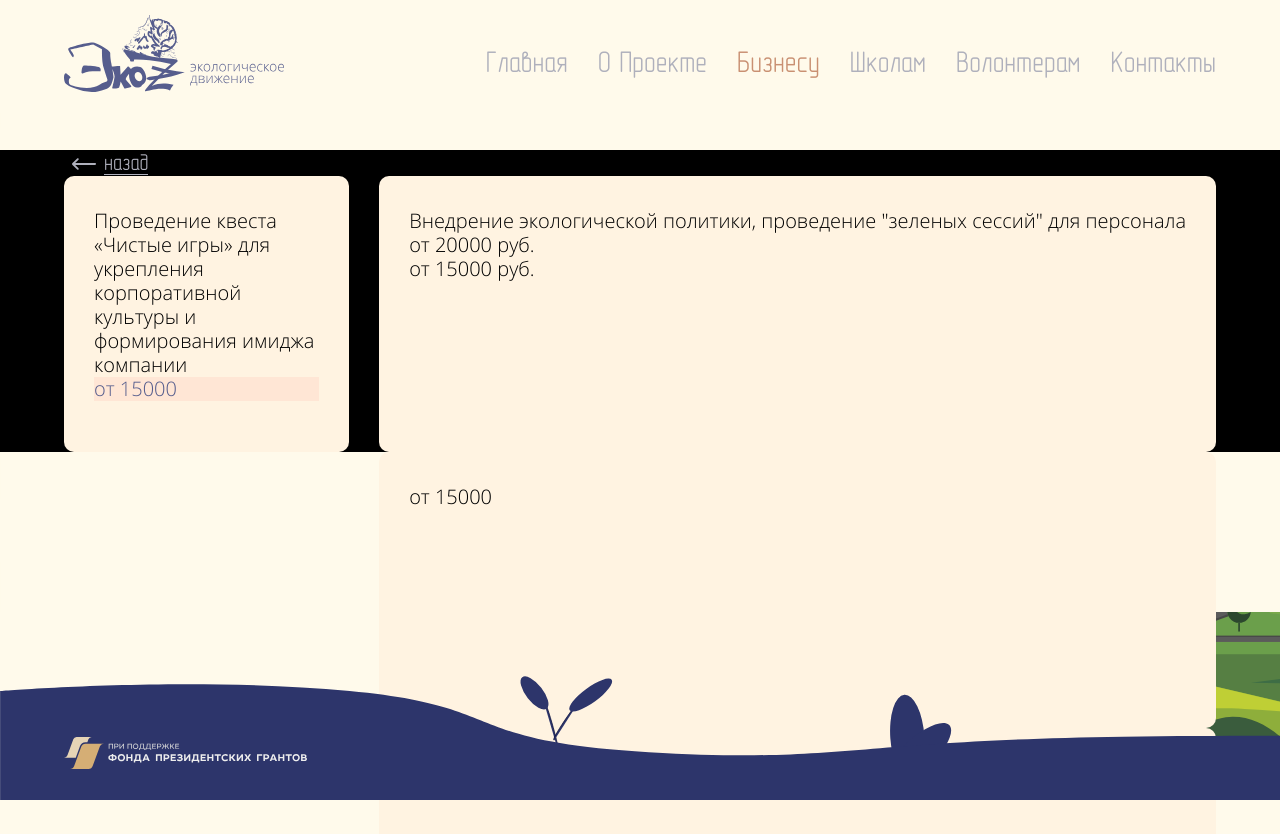
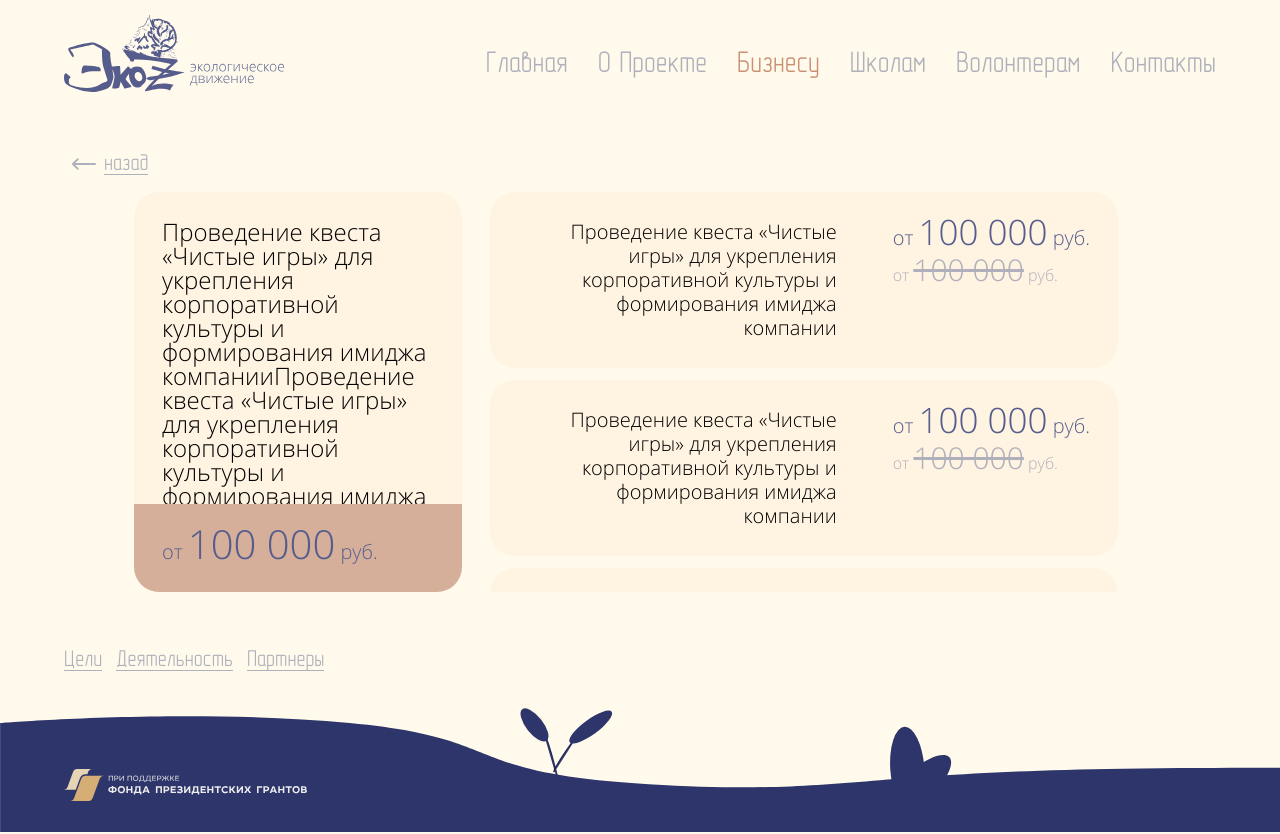
Before and after one commit to Avalonkoteek/ecoZ, a Vue app in the folder frontend/: page /business/services in a window 1280 px wide. Shown: the top 834 px of the page. Built offline with nearby package versions, Linux system fonts and the light colour scheme.

Commit message:
Поправил страницу сервисов

```diff
--- a/frontend/src/assets/styles/base/customProperties.css
+++ b/frontend/src/assets/styles/base/customProperties.css
@@ -8,6 +8,7 @@
     --cl-lg-grey: #DADADA;
     --cl-lg-orange: #D6AF9A;
     --cl-beige:#FFFAEB;
+    --cl-blue : #565D8D;
 
     --time: 200ms;
 
--- a/frontend/src/assets/styles/pages/services.css
+++ b/frontend/src/assets/styles/pages/services.css
@@ -1,39 +1,175 @@
-.section__services {
-  min-height: 100%;
-}
-.container__services {
-  background-color: #000;
-  min-height: 100%;
+.services {
+    &__btn-back {
+      margin-bottom: calc(var(--gs) * 2);
     }
 
-.services__wrapper {
-  width: 100%;
+    &__cols {
       display: flex;
-  flex-wrap: wrap;
-  background-color: #000;
-  min-height: 100%;
-}
-.services__vip-item,
-.services__item {
-  background-color: #fff3e1;
-  border-radius: 10px;
-  flex: 280px 1 0;
-  padding: 33px 30px 0 30px;
-  min-height: 100%;
-}
-.services__vip-item {
-  margin-right: 30px;
-  .price {
-    background-color: #ffe6d5;
-    flex-grow: 1;
-    color: #565d8d;
+      height: 400px;
+      margin-bottom: calc(var(--gs) * 6.75);
+      padding: 0 calc(var(--gs) * 8.75);
+
+      @media(--tablet-lg) {
+        flex-direction: column;
+        height: auto;
       }
     }
-/* Price LIST
-================================================== */
-.services__item-box {
+
+    &__col {
+      &-wide {
+        width: 66%;
+
+        @media(--tablet-lg) {
+          width: 100%;
+        }
+      }
+
+      &-narrow {
+        min-width: 280px;
+        width: 33%;
+        margin-right: calc(var(--gs) * 3.5);
+
+        @media(--tablet-lg) {
+          width: 100%;
+          margin-right: 0;
+          margin-bottom: calc(var(--gs) * 1.5);
+        }
+      }
+    }
+
+    &__list {
+      padding-right: calc(var(--gs) * 3.5);
+
+      @media (--tablet-lg) {
+        height: 240px;
+      }
+    }
+
+    &__item {
+      border-radius: 25px;
+      background: #FFF3E1;
+      margin-bottom: calc(var(--gs) * 1.5);
       display: flex;
+
+      &:last-child {
+        margin-bottom: 0;
+      }
+
+      @media (--tablet-lg) {
         flex-direction: column;
       }
-.services__item {
+      &--stock {
+        height: 100%;
+        flex-direction: column;
+        justify-content: space-between;
       }
+
+      &-wrapper {
+        padding: calc(var(--gs) * 3.5);
+
+        &--scrollbar {
+          max-height: 330px;
+
+          @media (--tablet-lg) {
+            height: 210px;
+          }
+        }
+
+        &--number {
+
+          @media (--tablet-lg) {
+            display: flex;
+            justify-content: space-between;
+            padding: calc(var(--gs) * 1.25) calc(var(--gs) * 2);
+          }
+        }
+
+        &--red {
+          background: var(--cl-lg-orange);
+          border-bottom-right-radius: 25px;
+          border-bottom-left-radius: 25px;
+
+          @media (--tablet-lg) {
+            padding: calc(var(--gs) * 1.25) calc(var(--gs) * 2);
+          }
+        }
+
+        &--text {
+          @media (--tablet-lg) {
+            padding: calc(var(--gs) * 1.25) calc(var(--gs) * 2);
+          }
+        }
+      }
+
+      &-text {
+        font-size: 20px;
+
+        @media (--tablet-lg) {
+          font-size: 14px;
+        }
+
+        &--stock {
+          font-size: 24px;
+
+          @media (--tablet-lg) {
+            font-size: 16px;
+          }
+        }
+
+        &--right {
+          text-align: right;
+        }
+      }
+
+      &-price {
+        white-space: nowrap;
+        font-size: 20px;
+        color: var(--cl-blue);
+        margin-bottom: var(--gs);
+
+        &:last-child {
+          margin-bottom: 0;
+        }
+
+        @media (--tablet-lg) {
+          margin-bottom: 0;
+        }
+
+        &--old {
+          color: var(--cl-grey);
+          font-size: 16px;
+        }
+
+        &--stock {
+          @media (--tablet-lg) {
+            text-align: right;
+          }
+        }
+      }
+
+      &-number {
+        font-size: 35px;
+
+        @media (--tablet-lg) {
+          font-size: 18px;
+        }
+
+        &--stock {
+          font-size: 40px;
+
+          @media (--tablet-lg) {
+            font-size: 18px;
+          }
+        }
+
+        &--old {
+          font-size: 30px;
+          text-decoration: line-through;
+
+          @media (--tablet-lg) {
+            font-size: 16px;
+          }
+        }
+      }
+    }
+}
--- a/frontend/src/components/Buisness/Services.vue
+++ b/frontend/src/components/Buisness/Services.vue
@@ -1,70 +1,115 @@
 <template>
-  <section class="section section__services">
-    <Overlay v-model="isOpen" />
-    <div class="container container__services">
-      <ButtonBack :to="'/about'" />
-      <div class="services__wrapper">
-        <div class="services__vip-item">
-          <p>Проведение квеста «Чистые игры» для укрепления корпоративной культуры и формирования имиджа компании</p>
-          <div class="price">
-            <p class="price__old"></p>
-            <p class="price__new">от 15000</p>
-          </div>
+  <section class="section services">
+
+    <div class="container">
+      <ButtonBack class="services__btn-back" :to="'/about'" />
+      <div class="services__cols">
+        <div class="services__col-narrow ">
+            <div class="services__item services__item--stock">
+              <div class="services__item-wrapper services__item-wrapper--text services__item-wrapper--scrollbar scrollbar">
+                <p class="services__item-text services__item-text--stock">Проведение квеста «Чистые игры» для укрепления корпоративной культуры и формирования имиджа компанииПроведение квеста «Чистые игры» для укрепления корпоративной культуры и формирования имиджа компанииПроведение квеста «Чистые игры» для укрепления корпоративной культуры и формирования имиджа компанииПроведение квеста «Чистые игры» для укрепления корпоративной культуры и формирования имиджа компанииПроведение квеста «Чистые игры» для укрепления корпоративной культуры и формирования имиджа компании</p>
+              </div>
+
+              <div class="services__item-wrapper services__item-wrapper--red">
+                <p class="services__item-price services__item-price--stock">от
+                  <span class="services__item-number services__item-number--stock">100 000</span>
+                   руб.</p>
+              </div>
+            </div>
         </div>
-        <div class="services__item-box">
-          <ul>
+
+        <div class="services__col-wide">
+          <ul class="services__list scrollbar">
             <li class="services__item">
-              <p>Внедрение экологической политики, проведение "зеленых сессий" для персонала</p>
-              <div class="price">
-                <p class="price__old">от 20000 руб.</p>
-                <p class="price__new">от 15000 руб.</p>
+              <div class="services__item-wrapper services__item-wrapper--text">
+                <p class="services__item-text services__item-text--right">Проведение квеста «Чистые игры» для укрепления корпоративной культуры и формирования имиджа компании</p>
+              </div>
+              <div class="services__item-wrapper services__item-wrapper--number">
+                <p class="services__item-price">от
+                  <span class="services__item-number">100 000</span>
+                  руб.</p>
+                <p class="services__item-price services__item-price--old">от <span class="services__item-number services__item-number--old">100 000</span> руб.</p>
               </div>
             </li>
             <li class="services__item">
-              <h3></h3>
-              <div class="price">
-                <p class="price__old"></p>
-                <p class="price__new">от 15000</p>
+              <div class="services__item-wrapper services__item-wrapper--text">
+                <p class="services__item-text services__item-text--right">Проведение квеста «Чистые игры» для укрепления корпоративной культуры и формирования имиджа компании</p>
+              </div>
+              <div class="services__item-wrapper services__item-wrapper--number">
+                <p class="services__item-price">от
+                  <span class="services__item-number">100 000</span>
+                  руб.</p>
+                <p class="services__item-price services__item-price--old">от <span class="services__item-number services__item-number--old">100 000</span> руб.</p>
               </div>
             </li>
             <li class="services__item">
-              <h3></h3>
-              <div class="price">
-                <p class="price__old"></p>
-                <p class="price__new">от 15000</p>
+              <div class="services__item-wrapper services__item-wrapper--text">
+                <p class="services__item-text services__item-text--right">Проведение квеста «Чистые игры» для укрепления корпоративной культуры и формирования имиджа компании</p>
+              </div>
+              <div class="services__item-wrapper services__item-wrapper--number">
+                <p class="services__item-price">от
+                  <span class="services__item-number">100 000</span>
+                  руб.</p>
+                <p class="services__item-price services__item-price--old">от <span class="services__item-number services__item-number--old">100 000</span> руб.</p>
               </div>
             </li>
             <li class="services__item">
-              <h3></h3>
-              <div class="price">
-                <p class="price__old"></p>
-                <p class="price__new">от 15000</p>
+              <div class="services__item-wrapper services__item-wrapper--text">
+                <p class="services__item-text services__item-text--right">Проведение квеста «Чистые игры» для укрепления корпоративной культуры и формирования имиджа компании</p>
+              </div>
+              <div class="services__item-wrapper services__item-wrapper--number">
+                <p class="services__item-price">от
+                  <span class="services__item-number">100 000</span>
+                  руб.</p>
+                <p class="services__item-price services__item-price--old">от <span class="services__item-number services__item-number--old">100 000</span> руб.</p>
+              </div>
+            </li>
+            <li class="services__item">
+              <div class="services__item-wrapper services__item-wrapper--text">
+                <p class="services__item-text services__item-text--right">Проведение квеста «Чистые игры» для укрепления корпоративной культуры и формирования имиджа компании</p>
+              </div>
+              <div class="services__item-wrapper services__item-wrapper--number">
+                <p class="services__item-price">от
+                  <span class="services__item-number">100 000</span>
+                  руб.</p>
+                <p class="services__item-price services__item-price--old">от <span class="services__item-number services__item-number--old">100 000</span> руб.</p>
               </div>
             </li>
           </ul>
         </div>
+
       </div>
+
+      <Breadcrumbs :links="links" />
     </div>
   </section>
 </template>
 <script>
-import Overlay from "../Background/Overlay";
 import ButtonBack from "../controls/ButtonBack.vue";
+import Breadcrumbs from "../controls/Breadcrumbs.vue";
 
 export default {
   components: {
     ButtonBack,
-    Overlay
+    Breadcrumbs
   },
-  data: () => ({
-    isOpen: false
-  }),
-  mounted() {
-    this.isOpen = true;
+  data() {
+    return {
+      links: [
+        {
+          name: "Цели",
+          to: "/about/targets"
+        },
+        {
+          name: "Деятельность",
+          to: "/about"
+        },
+        {
+          name: "Партнеры",
+          to: "/about/partners"
+        }
+      ],
+    };
   },
-  beforeRouteLeave(to, from, next) {
-    this.isOpen = false;
-    setTimeout(next, 750);
-  }
 };
 </script>
```
Lines whose indentation alone changed are shown as unchanged.
